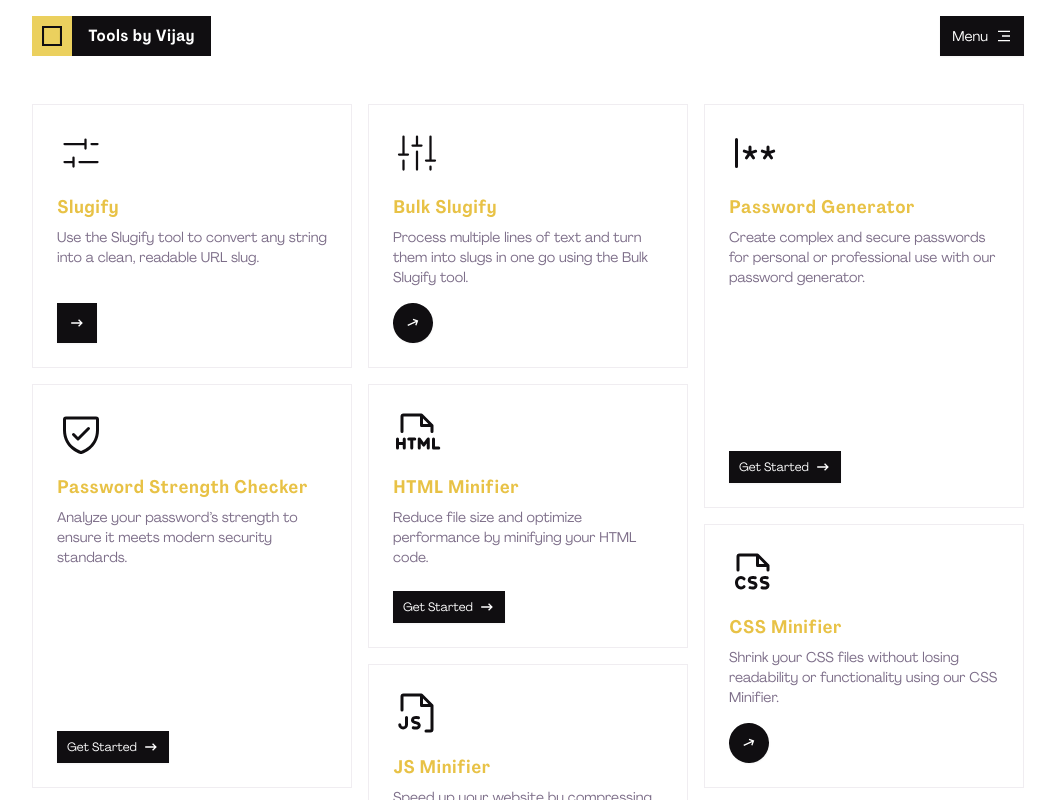
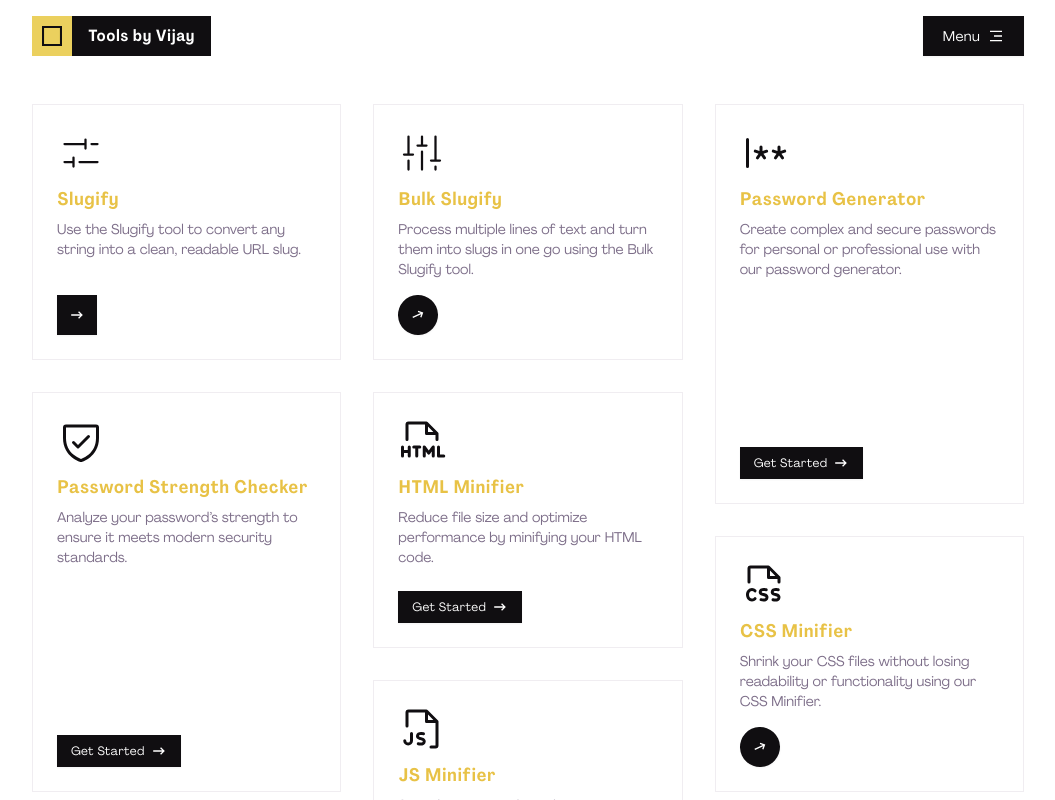
Before and after one commit to vijayhardaha/tools-by-vijay, a Next.js app: page / in a window 1280 px wide. Shown: the top 800 px of the page, without its empty margins (112-1167 px from the left). Built offline with nearby package versions, Linux system fonts and the light colour scheme.

Commit message:
feat: Add ToolCard component and integrate it into the Home page layout style: Update Logo component for improved hover effects and button styles

```diff
--- /dev/null
+++ b/src/app/components/ToolCard.jsx
@@ -0,0 +1,97 @@
+import clsx from "clsx";
+import Link from "next/link";
+import PropTypes from "prop-types";
+import { CgArrowRight } from "react-icons/cg";
+
+import { Button } from "@/components/ui/button";
+import {
+  Card,
+  CardHeader,
+  CardContent,
+  CardFooter,
+  CardTitle,
+  CardDescription,
+} from "@/components/ui/card";
+import {
+  Tooltip,
+  TooltipContent,
+  TooltipProvider,
+  TooltipTrigger,
+} from "@/components/ui/tooltip";
+import { cn } from "@/lib/utils";
+import { getToolBySlug } from "@/lib/utils/getToolBySlug";
+import { getToolIcon } from "@/lib/utils/getToolIcon";
+
+/**
+ * ToolCard component that renders a card for a specific tool.
+ * @param {Object} props - The component props.
+ * @param {string} props.slug - The slug of the tool to display.
+ * @returns {JSX.Element} The rendered ToolCard component.
+ */
+const ToolCard = ({
+  slug,
+  iconButton = false,
+  size = "sm",
+  className = "",
+  btnClassName = "",
+  btnRounded = false,
+}) => {
+  const tool = getToolBySlug(slug);
+
+  if (!tool) return null;
+
+  const btnClasses = clsx(btnClassName, {
+    [`p-0 h-10 w-10`]: iconButton,
+    [`rounded-full transform -rotate-25 `]: btnRounded,
+  });
+
+  const button = (
+    <Button asChild variant="default" size={size} className={btnClasses}>
+      <Link href={`/tools/${tool.slug}`}>
+        <span className={`text-xs ${iconButton ? "sr-only" : ""}`}>
+          Get Started
+        </span>
+        <CgArrowRight />
+      </Link>
+    </Button>
+  );
+
+  return (
+    <Card className={cn("flex h-full flex-col gap-4 shadow-none", className)}>
+      <CardContent>
+        <div className="h-10 w-10 text-5xl">{getToolIcon(tool.slug)}</div>
+      </CardContent>
+
+      <CardHeader>
+        <CardTitle className="text-primary-400 text-lg">{tool.name}</CardTitle>
+        <CardDescription>{tool.pageDescription}</CardDescription>
+      </CardHeader>
+
+      <CardFooter className="mt-auto">
+        {iconButton ? (
+          <TooltipProvider>
+            <Tooltip>
+              <TooltipTrigger asChild>{button}</TooltipTrigger>
+              <TooltipContent>
+                <p>Get Started</p>
+              </TooltipContent>
+            </Tooltip>
+          </TooltipProvider>
+        ) : (
+          button
+        )}
+      </CardFooter>
+    </Card>
+  );
+};
+
+ToolCard.propTypes = {
+  slug: PropTypes.string.isRequired,
+  iconButton: PropTypes.bool,
+  size: PropTypes.string,
+  className: PropTypes.string,
+  btnClassName: PropTypes.string,
+  btnRounded: PropTypes.bool,
+};
+
+export default ToolCard;
--- a/src/app/page.jsx
+++ b/src/app/page.jsx
@@ -1,100 +1,5 @@
-import clsx from "clsx";
-import PropTypes from "prop-types";
-import { CgArrowRight } from "react-icons/cg";
-
+import ToolCard from "./components/ToolCard";
 import PageLayout from "@/components/layout/Layout";
-import { Button } from "@/components/ui/button";
-import {
-  Card,
-  CardHeader,
-  CardContent,
-  CardFooter,
-  CardTitle,
-  CardDescription,
-} from "@/components/ui/card";
-import {
-  Tooltip,
-  TooltipContent,
-  TooltipProvider,
-  TooltipTrigger,
-} from "@/components/ui/tooltip";
-import { cn } from "@/lib/utils";
-import { getToolBySlug } from "@/lib/utils/getToolBySlug";
-import { getToolIcon } from "@/lib/utils/getToolIcon";
-
-/**
- * ToolCard component that renders a card for a specific tool.
- * @param {Object} props - The component props.
- * @param {string} props.slug - The slug of the tool to display.
- * @returns {JSX.Element} The rendered ToolCard component.
- */
-const ToolCard = ({
-  slug,
-  iconButton = false,
-  size = "sm",
-  className = "",
-  btnClassName = "",
-  btnRounded = false,
-}) => {
-  const tool = getToolBySlug(slug);
-
-  if (!tool) return null;
-
-  const btnClasses = clsx(btnClassName, {
-    [`rounded-full transform -rotate-25`]: btnRounded,
-  });
-
-  const button = (
-    <Button
-      variant="default"
-      size={size}
-      href={`/tools/${tool.slug}`}
-      className={btnClasses}
-    >
-      <span className={`text-xs font-medium ${iconButton ? "sr-only" : ""}`}>
-        Get Started
-      </span>
-      <CgArrowRight />
-    </Button>
-  );
-
-  return (
-    <Card className={cn("flex h-full flex-col gap-4 shadow-none", className)}>
-      <CardContent>
-        <div className="h10 w-10 text-5xl">{getToolIcon(tool.slug)}</div>
-      </CardContent>
-
-      <CardHeader>
-        <CardTitle className="text-primary-400 text-lg">{tool.name}</CardTitle>
-        <CardDescription>{tool.pageDescription}</CardDescription>
-      </CardHeader>
-
-      <CardFooter className="mt-auto">
-        {iconButton ? (
-          <TooltipProvider>
-            <Tooltip>
-              <TooltipTrigger asChild>{button}</TooltipTrigger>
-              <TooltipContent>
-                <p>Get Started</p>
-              </TooltipContent>
-            </Tooltip>
-          </TooltipProvider>
-        ) : (
-          button
-        )}
-      </CardFooter>
-    </Card>
-  );
-};
-
-ToolCard.propTypes = {
-  slug: PropTypes.string.isRequired,
-  iconButton: PropTypes.bool,
-  size: PropTypes.string,
-  className: PropTypes.string,
-  btnClassName: PropTypes.string,
-  btnRounded: PropTypes.bool,
-};
 
 /**
  * Home component that renders a grid of tools.
@@ -103,7 +8,7 @@
 const Home = () => {
   return (
     <PageLayout>
-      <div className="grid grid-cols-6 grid-rows-7 gap-4">
+      <div className="grid grid-cols-6 grid-rows-7 gap-8">
         {/* Position 1 */}
         <ToolCard
           slug="slugify"
--- a/src/app/tools/slugify/page.jsx
+++ b/src/app/tools/slugify/page.jsx
@@ -1,10 +1,13 @@
+import PageLayout from "@/components/layout/Layout";
+
 const Slugify = () => {
   return (
-    <div>
-      <h1 className="text-2xl font-bold">Slugify Tool</h1>
-      <p>Convert your text into URL-friendly slugs.</p>
-      {/* Add tool functionality here */}
-    </div>
+    <PageLayout>
+      <div>
+        <h1 className="text-2xl font-bold">Slugify Tool</h1>
+        <p>Convert your text into URL-friendly slugs.</p>
+      </div>
+    </PageLayout>
   );
 };
 
--- a/src/components/header/parts/Logo.jsx
+++ b/src/components/header/parts/Logo.jsx
@@ -10,7 +10,7 @@
  * @returns {JSX.Element} A link to the homepage containing the site logo
  */
 const Logo = () => (
-  <Link href="/" className="flex items-center">
+  <Link href="/" className="group flex items-center">
     <Box
       flex
       align="center"
@@ -25,7 +25,7 @@
       align="center"
       py={2}
       px={4}
-      className="bg-foreground text-background h-10 min-w-10"
+      className="bg-foreground text-background group-hover:text-primary-400 h-10 min-w-10 transition-colors duration-200 ease-in-out"
     >
       <span className="text-base font-bold">Tools by Vijay</span>
     </Box>
--- a/src/components/ui/button.jsx
+++ b/src/components/ui/button.jsx
@@ -7,7 +7,7 @@
 import { cn } from "@/lib/utils";
 
 const buttonVariants = cva(
-  "inline-flex items-center justify-center gap-2 whitespace-nowrap rounded-md text-sm font-medium transition-all disabled:pointer-events-none disabled:opacity-50 [&_svg]:pointer-events-none [&_svg:not([class*='size-'])]:size-4 shrink-0 [&_svg]:shrink-0 outline-none focus-visible:border-ring focus-visible:ring-ring/50 focus-visible:ring-[3px] aria-invalid:ring-destructive/20 dark:aria-invalid:ring-destructive/40 aria-invalid:border-destructive cursor-pointer",
+  "inline-flex items-center justify-center gap-2 whitespace-nowrap rounded-md text-sm font-medium transition-all disabled:pointer-events-none disabled:opacity-50 [&_svg]:pointer-events-none [&_svg:not([class*='size-'])]:size-4 shrink-0 [&_svg]:shrink-0 outline-none focus-visible:border-ring focus-visible:ring-ring/50 focus-visible:ring-[3px] aria-invalid:ring-destructive/20 dark:aria-invalid:ring-destructive/40 aria-invalid:border-destructive cursor-pointer tracking-wide",
   {
     variants: {
       variant: {
@@ -26,8 +26,8 @@
         link: "text-primary underline-offset-4 hover:underline",
       },
       size: {
-        default: "h-10 px-4 py-2 has-[>svg]:px-3",
-        sm: "h-8 rounded-md gap-1.5 px-3 has-[>svg]:px-2.5",
+        default: "h-10 px-6 py-2 has-[>svg]:px-5",
+        sm: "h-8 rounded-md gap-1.5 px-4 has-[>svg]:px-3.5",
         lg: "h-12 rounded-md px-6 has-[>svg]:px-4",
         icon: "size-9",
       },
```
